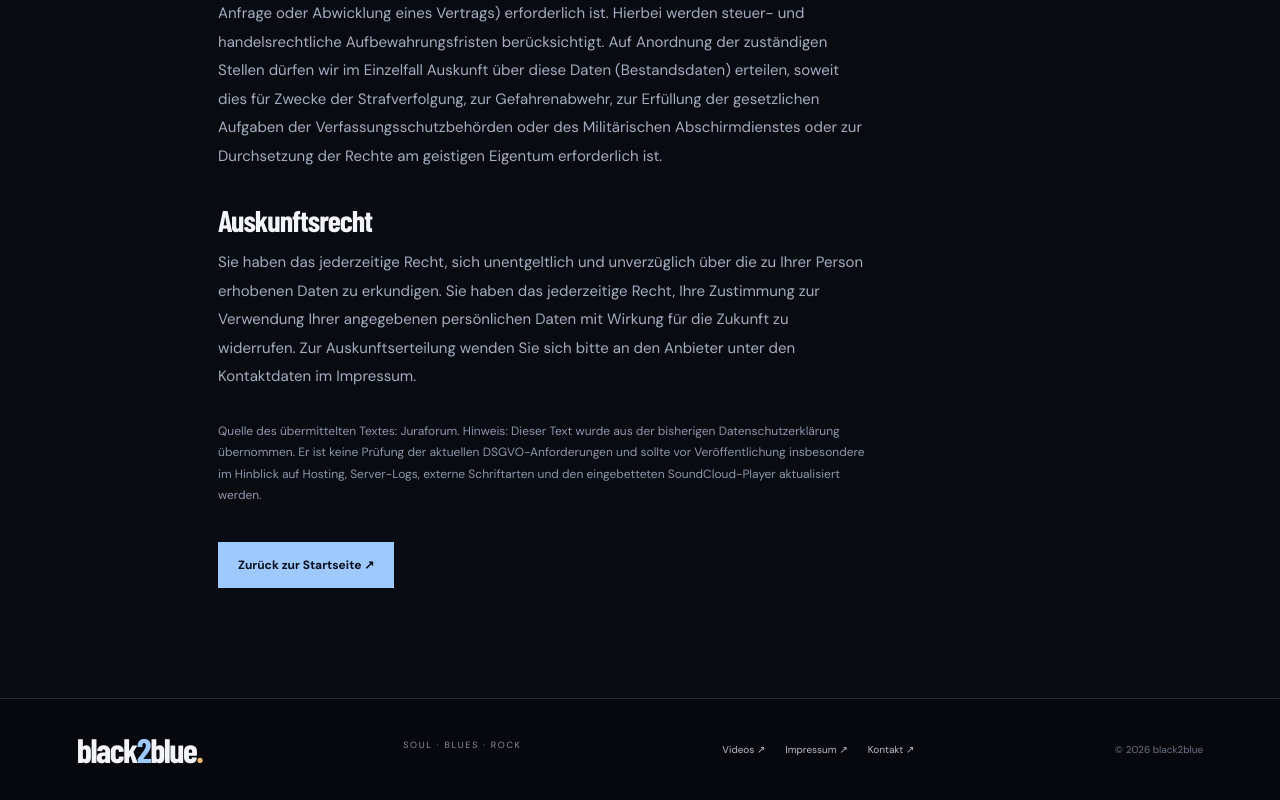
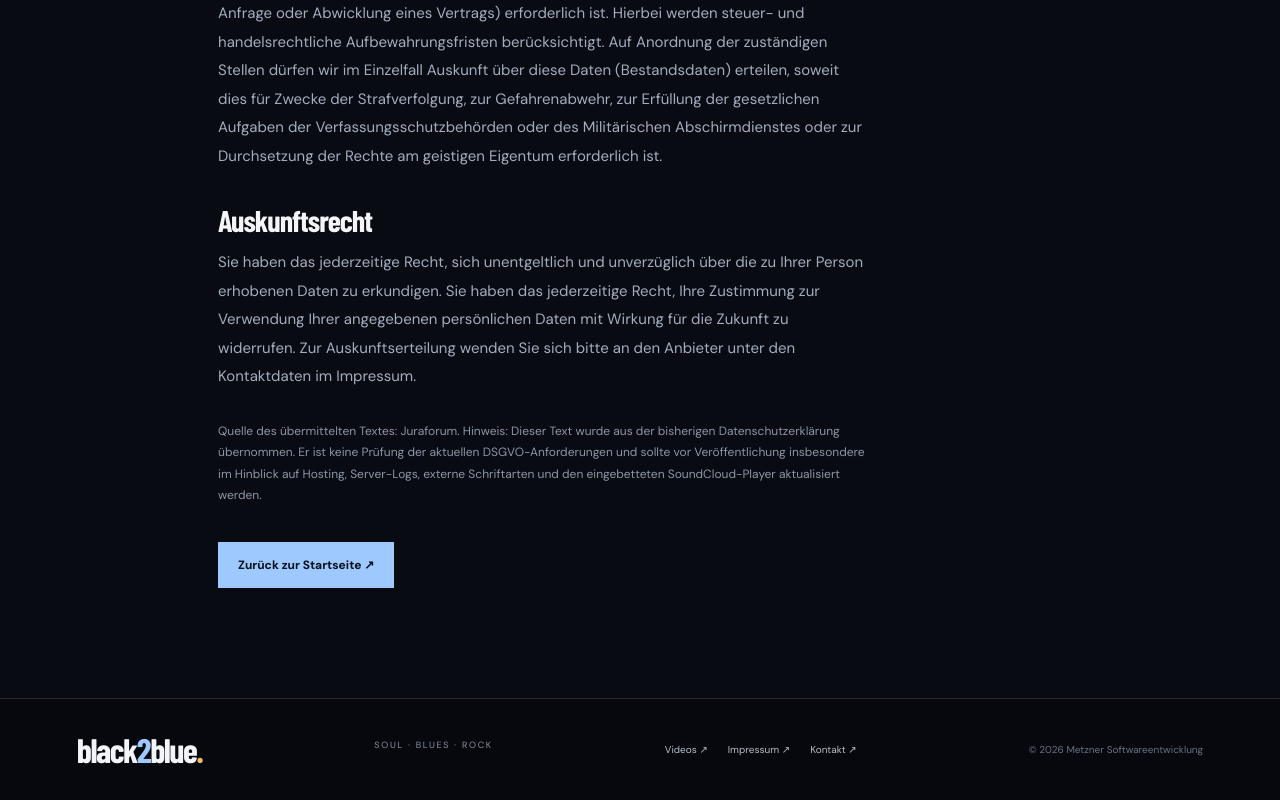
Before and after one commit to CiberAndy/black-to-blue-website, a website built with Vite: page datenschutz.html in a window 1280 px wide. Shown: the part 1153-1953 px from the top of the page. Built offline with nearby package versions, Linux system fonts and the light colour scheme; a web font is replaced by a local one.

Commit message:
Update footer copyright to Metzner Softwareentwicklung

```diff
--- a/datenschutz.html
+++ b/datenschutz.html
@@ -32,7 +32,7 @@
     </section>
     <a class="button" href="./">Zurück zur Startseite ↗</a>
   </main>
-  <footer class="footer"><a class="wordmark" href="./">black<span>2</span>blue<span class="dot">.</span></a><p>SOUL · BLUES · ROCK</p><div class="socials"><a href="./videos.html">Videos ↗</a><a href="./impressum.html">Impressum ↗</a><a href="mailto:info@black2blue.band">Kontakt ↗</a></div><span class="copyright">© <span id="year"></span> black2blue</span></footer>
+  <footer class="footer"><a class="wordmark" href="./">black<span>2</span>blue<span class="dot">.</span></a><p>SOUL · BLUES · ROCK</p><div class="socials"><a href="./videos.html">Videos ↗</a><a href="./impressum.html">Impressum ↗</a><a href="mailto:info@black2blue.band">Kontakt ↗</a></div><span class="copyright">© <span id="year"></span> <a href="https://www.software-metzner.de" target="_blank" rel="noopener noreferrer">Metzner Softwareentwicklung</a></span></footer>
   <script type="module" src="/src/main.js"></script>
 </body>
 </html>
```
